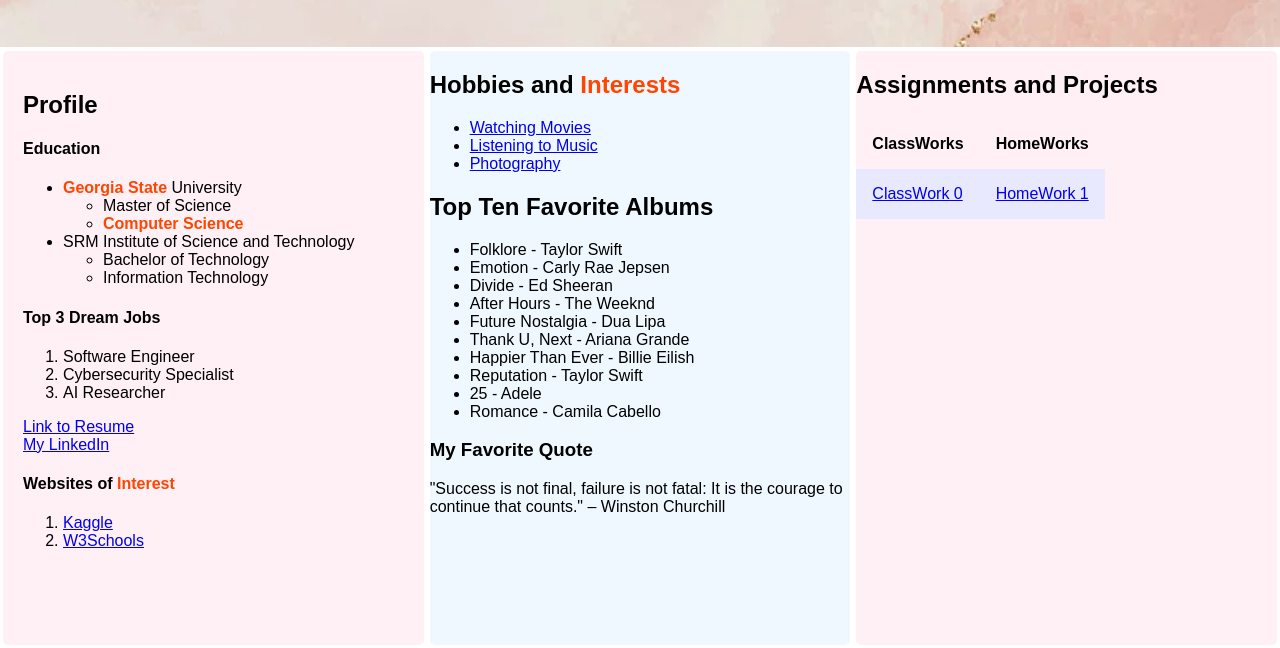
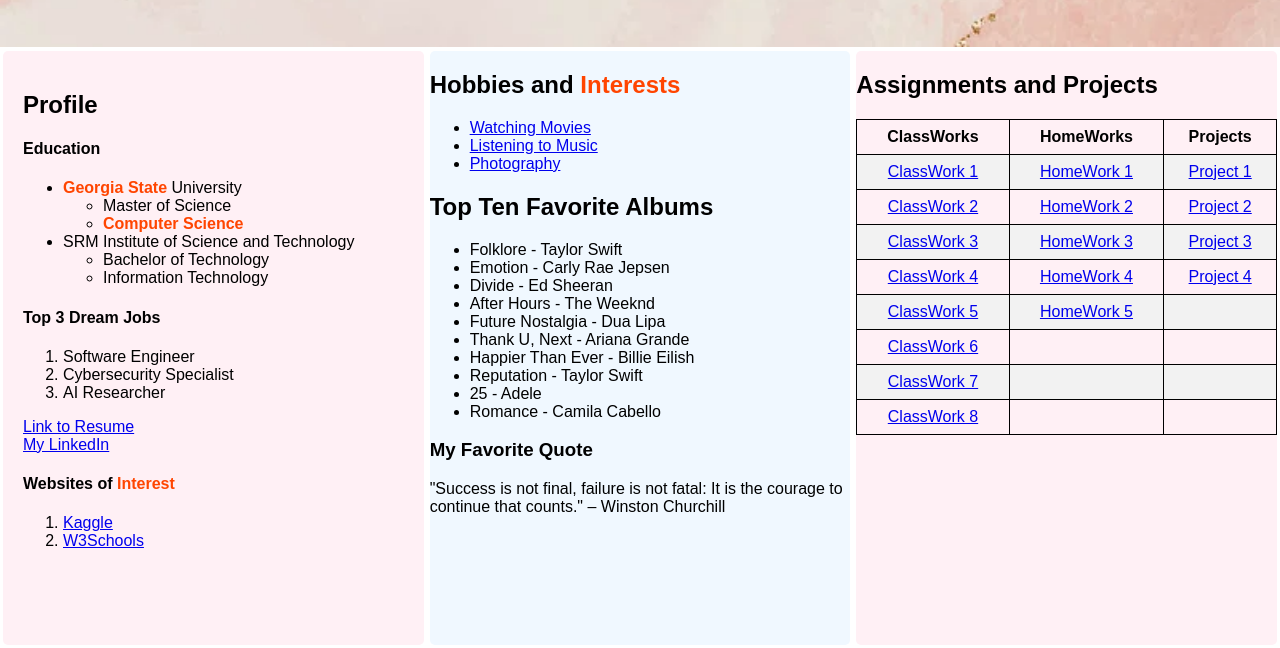
Before and after one commit to harshikaj1912/harshikaj1912.github.io, a plain HTML site: page index.html in a window 1280 px wide. Shown: the part 201-849 px from the top of the page. Drawn offline with Linux system fonts and the light colour scheme.

Commit message:
index.html

```diff
--- a/index.html
+++ b/index.html
@@ -5,6 +5,20 @@
     <meta name="viewport" content="width=device-width, initial-scale=1.0">
     <title>Welcome to Harshika's Digital World</title>
     <link rel="stylesheet" href="style.css">
+    <style>
+        table {
+            width: 100%;
+            border-collapse: collapse;
+        }
+        th, td {
+            border: 1px solid black;
+            padding: 8px;
+            text-align: center;
+        }
+        tr:nth-child(even) {
+            background-color: #f2f2f2;
+        }
+    </style>
 </head>
 <body>
 
@@ -91,10 +105,47 @@
                     <tr>
                         <th>ClassWorks</th>
                         <th>HomeWorks</th>
+                        <th>Projects</th>
                     </tr>
                     <tr>
-                        <td><a target="_blank" href="https://codd.cs.gsu.edu/~hjonnalagadda1/WP/CW/0/index.html">ClassWork 0</a></td>
+                        <td><a target="_blank" href="https://codd.cs.gsu.edu/~hjonnalagadda1/WP/CW/0/index.html">ClassWork 1</a></td>
                         <td><a target="_blank" href="#">HomeWork 1</a></td>
+                        <td><a target="_blank" href="#">Project 1</a></td>
+                    </tr>
+                    <tr>
+                        <td><a target="_blank" href="#">ClassWork 2</a></td>
+                        <td><a target="_blank" href="#">HomeWork 2</a></td>
+                        <td><a target="_blank" href="#">Project 2</a></td>
+                    </tr>
+                    <tr>
+                        <td><a target="_blank" href="#">ClassWork 3</a></td>
+                        <td><a target="_blank" href="#">HomeWork 3</a></td>
+                        <td><a target="_blank" href="#">Project 3</a></td>
+                    </tr>
+                    <tr>
+                        <td><a target="_blank" href="#">ClassWork 4</a></td>
+                        <td><a target="_blank" href="#">HomeWork 4</a></td>
+                        <td><a target="_blank" href="#">Project 4</a></td>
+                    </tr>
+                    <tr>
+                        <td><a target="_blank" href="#">ClassWork 5</a></td>
+                        <td><a target="_blank" href="#">HomeWork 5</a></td>
+                        <td></td>
+                    </tr>
+                    <tr>
+                        <td><a target="_blank" href="#">ClassWork 6</a></td>
+                        <td></td>
+                        <td></td>
+                    </tr>
+                    <tr>
+                        <td><a target="_blank" href="#">ClassWork 7</a></td>
+                        <td></td>
+                        <td></td>
+                    </tr>
+                    <tr>
+                        <td><a target="_blank" href="#">ClassWork 8</a></td>
+                        <td></td>
+                        <td></td>
                     </tr>
                 </table>
             </div>
```
